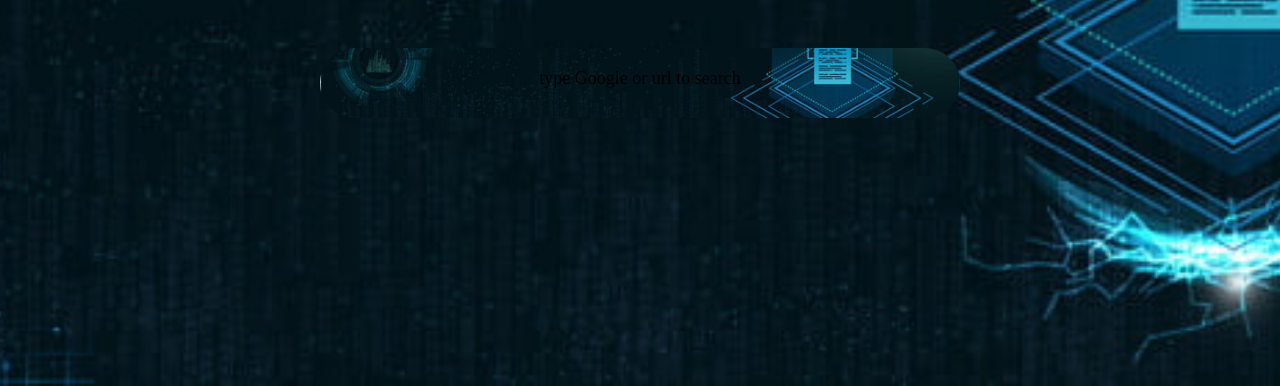
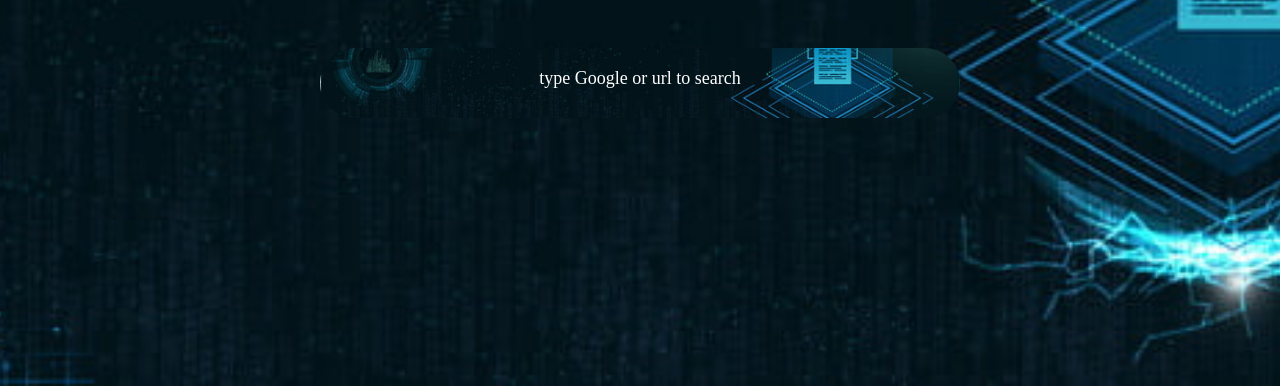
Before and after one commit to Santhosh-04/Site-1, a plain HTML site: page index.html in a window 1280 px wide. Shown: the part 414-800 px from the top of the page. Drawn offline with Linux system fonts and the light colour scheme.

Commit message:
Update style.css

```diff
--- a/style.css
+++ b/style.css
@@ -56,8 +56,8 @@ main{
      margin-bottom: 4vw;
 }
 .rectangle{
-    color: black;
-    background-color: gray;
+    color: white;
+    background-color: whitesmoke;
     margin-bottom: 60px;
     width: 600px;
     height: 30px;
@@ -71,8 +71,8 @@ main{
     color: black;
 } */
 .rectangle:hover{
-    background-color:white;
-    color:whitesmoke;
+    background-color:whitesmoke;
+    color:darkred;
 }
 div:hover{
     background-color: white;
```
